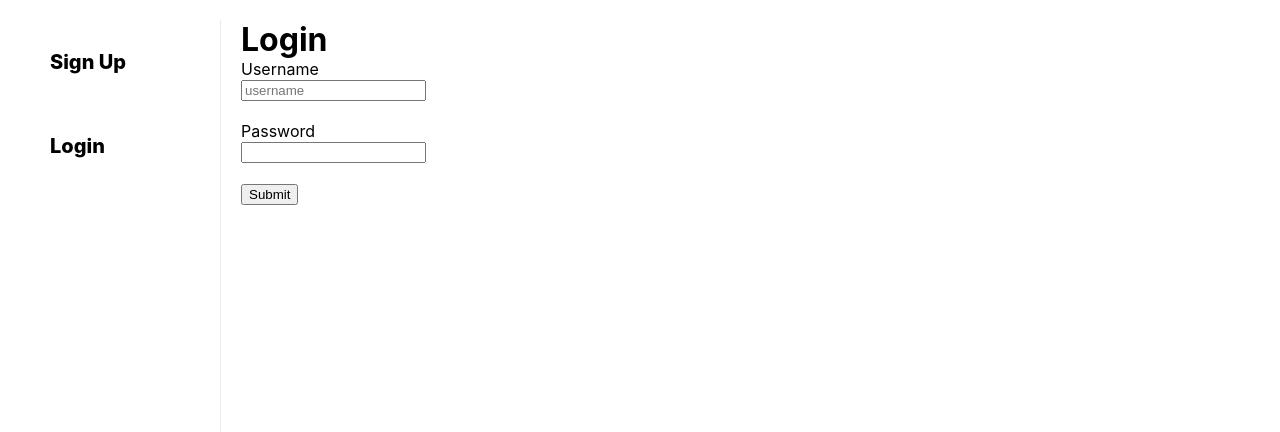
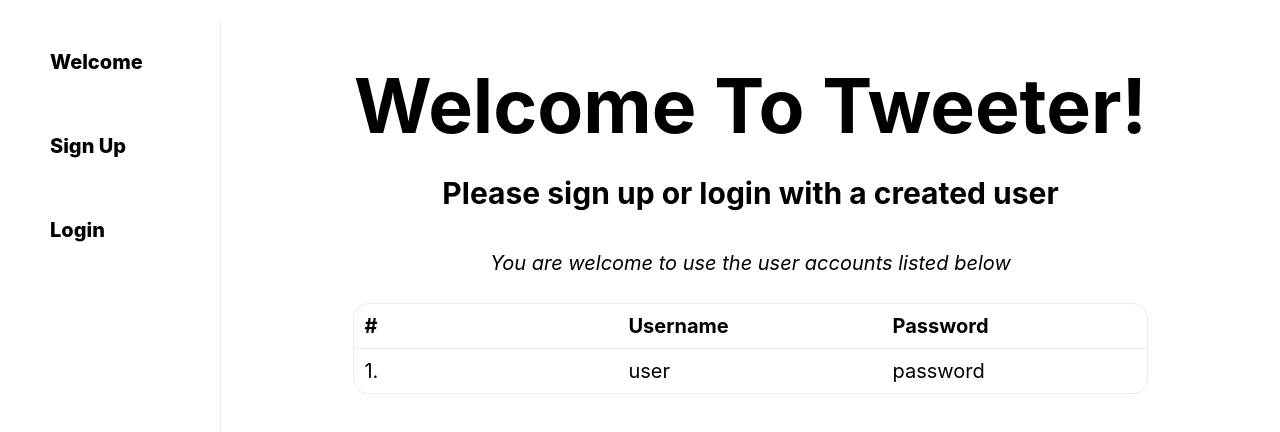
Before and after one commit to AirZT11/Tweeter-Project---Client---React-Frontend, a React (Create React App) app: page / in a window 1280 px wide. Shown: the top 432 px of the page. Built offline with nearby package versions, Linux system fonts and the light colour scheme.

Commit message:
added a welcome page

```diff
--- a/src/App.js
+++ b/src/App.js
@@ -1,4 +1,5 @@
 import React, {Component} from 'react';
+import { connect } from 'react-redux';
 import './css/App.css';
 import Home from './components/containers/Home';
 import Login from './components/Login';
@@ -12,10 +13,10 @@ import AllUsers from './components/containers/AllUsersContainer';
 import Following from './components/containers/FollowingContainer';
 import Followers from './components/containers/FollowersContainer';
 import WidgetsContainer from './components/containers/WidgetsContainer';
+import InstructionsPage from './components/InstructionsPage';
 
 import { BrowserRouter as Router, Route, Switch } from 'react-router-dom';
 import { Redirect } from 'react-router-dom';
-import { connect } from 'react-redux';
 import { fetchCurrentUser, fetchUsers } from './actions/userActions';
 import { fetchFollows } from './actions/followActions';
 
@@ -37,20 +38,20 @@ class App extends Component {
               null : (this.props.currentUser ?
                 < Home currentUser={this.props.currentUser} />
                 :
-                < Login /> )}>
+                < InstructionsPage /> )}>
             </Route>
 
             <Route exact path='/profile' render={() => this.props.loading ?
               null : (this.props.currentUser ?
               < Profile />
               :
-              < Login /> )}>
+              < InstructionsPage /> )}>
             </Route>
 
             <Route exact path='/settings' render={() => this.props.loading ?
               null : (this.props.currentUser ? < Settings />
               :
-              < Login /> )}>
+              < InstructionsPage /> )}>
             </Route>
 
             <Route exact path='/user/:id' render={(props) => {
@@ -85,6 +86,8 @@ class App extends Component {
               // }
             }} />
 
+            <Route exact path='/Welcome' component={InstructionsPage} />
+
           </Switch>
           <WidgetsContainer currentUser={this.props.currentUser}  />
         </Router>
--- /dev/null
+++ b/src/components/InstructionsPage.js
@@ -0,0 +1,27 @@
+import React from 'react';
+import '../css/InstructionsPage.css'
+
+const InstructionsPage = props => {
+
+  return (
+    <div className='page-container'>
+      <h1>Welcome To Tweeter!</h1>
+      <h2>Please sign up or login with a created user</h2>
+      <p>You are welcome to use the user accounts listed below</p>
+      <table>
+        <tr>
+          <th>#</th>
+          <th>Username</th>
+          <th>Password</th>
+        </tr>
+        <tr>
+          <td>1.</td>
+          <td>user</td>
+          <td>password</td>
+        </tr>
+      </table>
+    </div>
+  )
+}
+
+export default InstructionsPage;
--- a/src/components/containers/NavBar.js
+++ b/src/components/containers/NavBar.js
@@ -31,42 +31,23 @@ const NavBar = ({ logged_in, currentUser, userInitialize, tweetInitialize, follo
       <div className='nav-bar'>
         <ul>
           <li>
-            <NavLink
-            to='/'
-            exact
-            className='nav-link'
-            >{<HomeIcon />}Home</NavLink>
+            <NavLink to='/' exact className='nav-link'>{<HomeIcon />}Home</NavLink>
           </li>
 
           <li>
-            <NavLink
-              to='/profile'
-              exact
-              className='nav-link'
-            >{<PersonIcon />}Profile</NavLink>
+            <NavLink to='/profile' exact className='nav-link' >{<PersonIcon />}Profile</NavLink>
           </li>
 
           <li>
-            <NavLink
-              to='/Search'
-              exact
-              className='nav-link'
-            >{<SearchIcon />}Search</NavLink>
+            <NavLink to='/Search' exact className='nav-link'>{<SearchIcon />}Search</NavLink>
           </li>
 
           <li>
-            <NavLink
-              to="/settings"
-              className='nav-link'
-            >{<SettingsIcon />}Settings</NavLink>
+            <NavLink to="/settings" className='nav-link' >{<SettingsIcon />}Settings</NavLink>
           </li>
 
           <li>
-            <NavLink
-              to="/login"
-              className='nav-link'
-              onClick={logout}
-            >{<ExitToAppIcon />}Logout</NavLink>
+            <NavLink to="/login" className='nav-link' onClick={logout} >{<ExitToAppIcon />}Logout</NavLink>
           </li>
 
           <li className='last-child'>
@@ -90,20 +71,17 @@ const NavBar = ({ logged_in, currentUser, userInitialize, tweetInitialize, follo
       <div className='nav-bar'>
         <ul>
           <li>
-            <NavLink
-              to='/SignUp'
-              exact
-              className='nav-link'
-            >Sign Up</NavLink>
+            <NavLink to='/Welcome' exact className='nav-link'>Welcome</NavLink>
           </li>
 
           <li>
-            <NavLink
-              to='/Login'
-              exact
-              className='nav-link'
-              >Login</NavLink>
+            <NavLink to='/SignUp' exact className='nav-link'>Sign Up</NavLink>
           </li>
+
+          <li>
+            <NavLink to='/Login' exact className='nav-link'>Login</NavLink>
+          </li>
+
         </ul>
       </div>
     )
--- /dev/null
+++ b/src/css/InstructionsPage.css
@@ -0,0 +1,52 @@
+.page-container {
+  display: block;
+  text-align: center;
+  margin-top: 50px;
+  margin-left: auto;
+  margin-right: auto;
+}
+
+.page-container > h1 {
+  font-size: 75px;
+  line-height: 1.5;
+}
+
+.page-container > h2 {
+  font-size: 30px;
+  line-height: 2;
+}
+
+.page-container > p {
+  font-size: 20px;
+  font-style: italic;
+  line-height: 4;
+}
+
+table {
+  border: 1px solid var(--twitter-background);
+  /* border-collapse: separate; */
+  table-layout: fixed;
+  margin-left: auto;
+  margin-right: auto;
+  width: 75%;
+  /* background-color: var(--twitter-background); */
+  border-radius: 15px;
+  font-size: 20px;
+  border-spacing: 0;
+}
+
+table th {
+  border-bottom: 1px solid var(--twitter-background);
+}
+
+td {
+  background-color: white;
+  border-collapse: collapse;
+  border-bottom-left-radius: 15px;
+  border-bottom-right-radius: 15px;
+}
+
+th, td {
+  padding: 10px;
+  text-align: left;
+}
```
